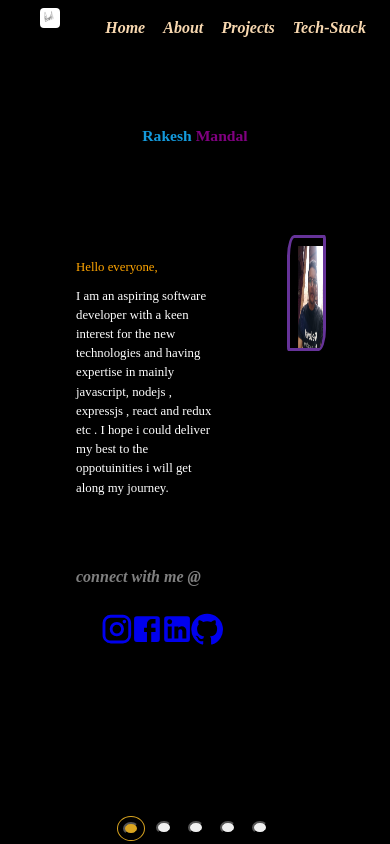
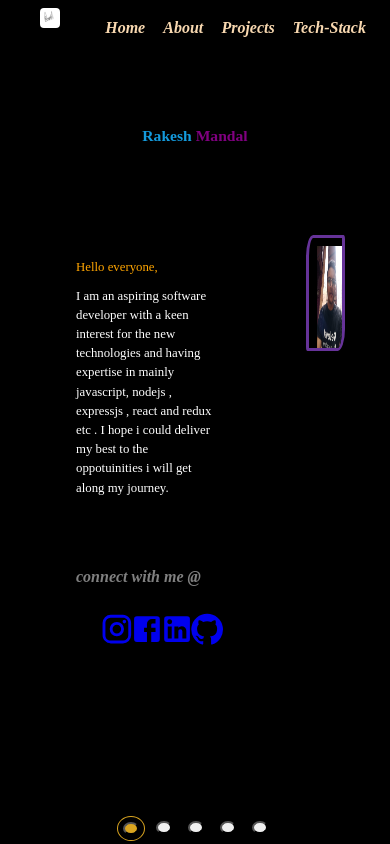
Before and after one commit to Rakesh-08/demo-website, a React (Vite) app in the folder portfolio/: page /#home in a window 390 px wide. Shown: the top 844 px of the page. Built offline with nearby package versions, Linux system fonts and the light colour scheme.

Commit message:
Update App.css

```diff
--- a/portfolio/src/App.css
+++ b/portfolio/src/App.css
@@ -30,16 +30,15 @@ a{
 
   .homeLeft  .intro{
        font-size: 0.8em;
+  }
+  .homeLeft  .socialChannels{
+      transform: scale(0.7);
+     width: 100%;
 
     }
 
-
-  .homeLeft  .socialChannels{
-
-
-     transform: scale(0.7);
-     width: 100%;
-
+    .homeRight .profileImg{
+        right:0.8em
     }
  .commentsContainer .commentBox{
       height: 16em;
```
